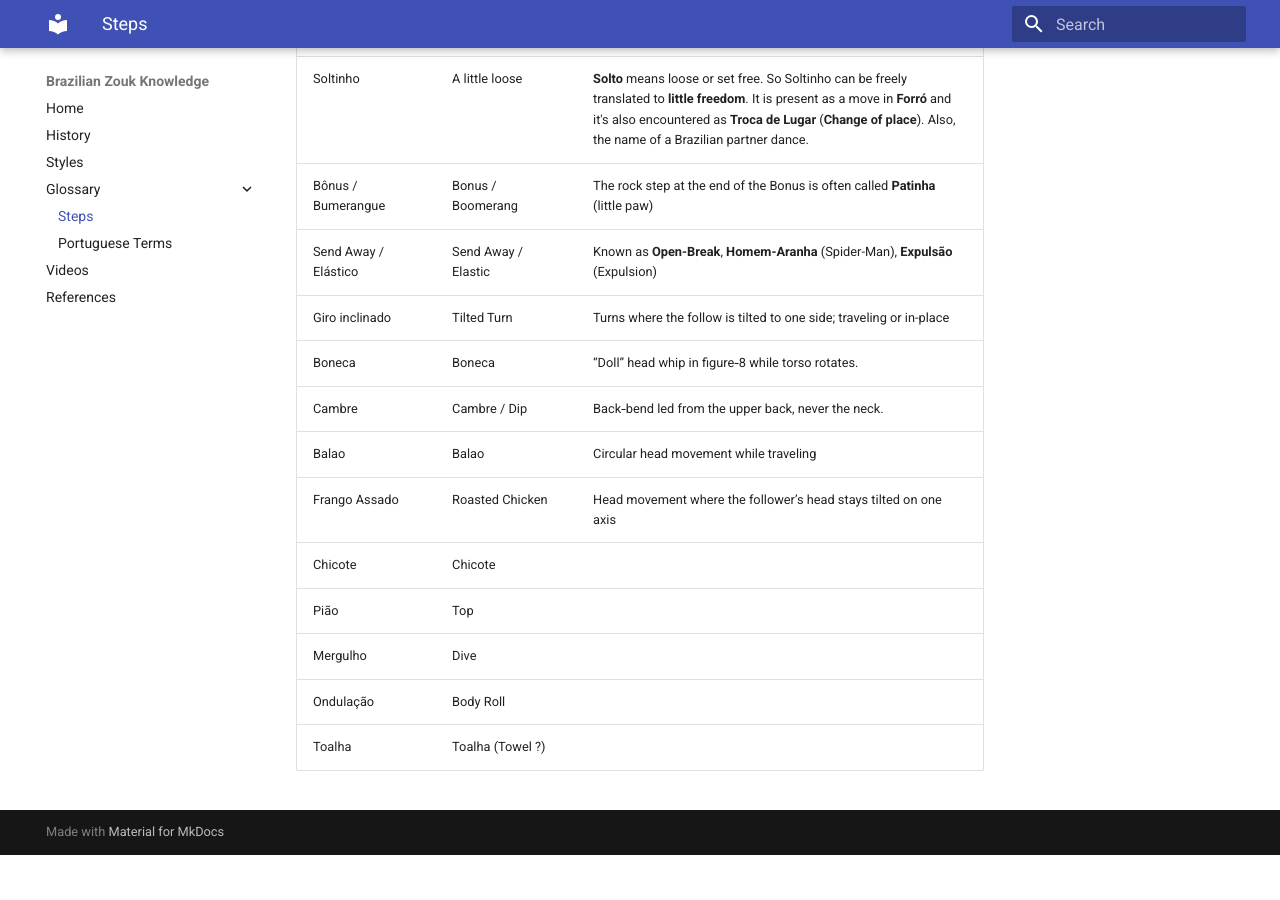
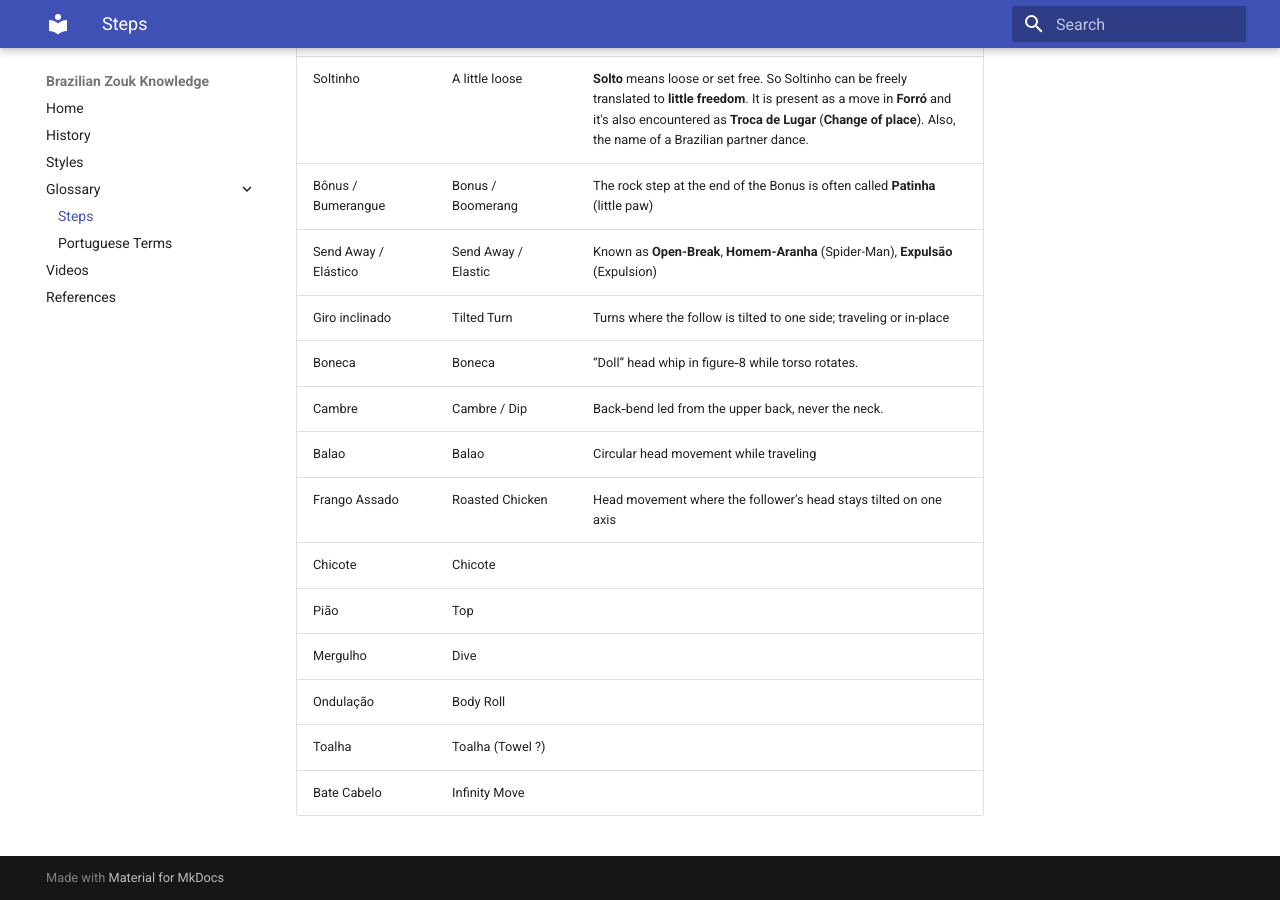
Before and after one commit to CristianLefter/Brazilian-Zouk-Knowledge, an MkDocs documentation site: the page built from docs/glossary_steps.md, in a window 1280 px wide and 900 px high, scrolled down 849 px. Built offline with MkDocs 1.6.1 and Material for MkDocs 9.7.7, drawn with Linux system fonts in a browser that asks for light colours; before the commit the page ends 1704 px from its top, so only the background shows below that.

Commit message:
Update glossary_steps.md

```diff
--- a/docs/glossary_steps.md
+++ b/docs/glossary_steps.md
@@ -25,3 +25,4 @@
 | Mergulho | Dive |  |
 | Ondulação | Body Roll |  |
 | Toalha | Toalha (Towel ?)|  |
+| Bate Cabelo | Infinity Move |  |
```
